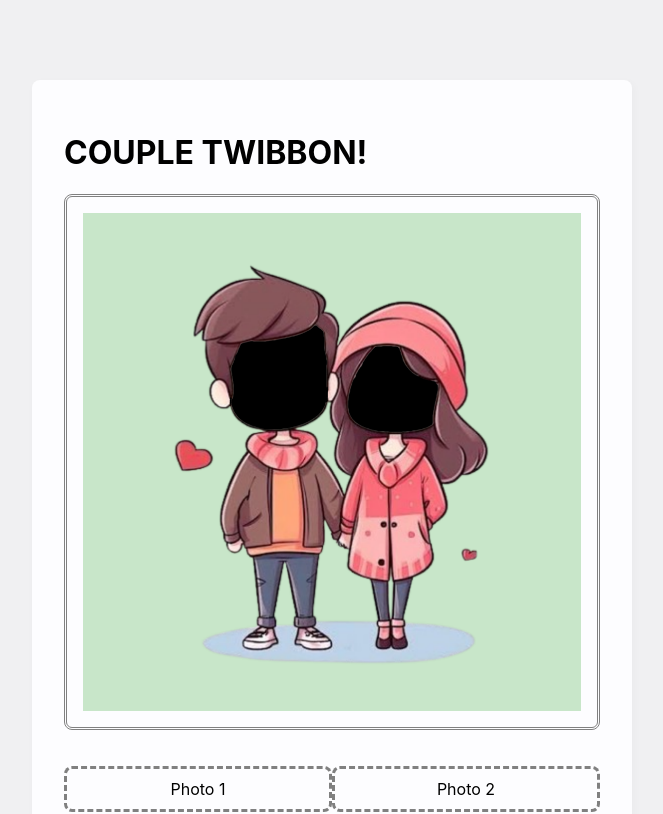
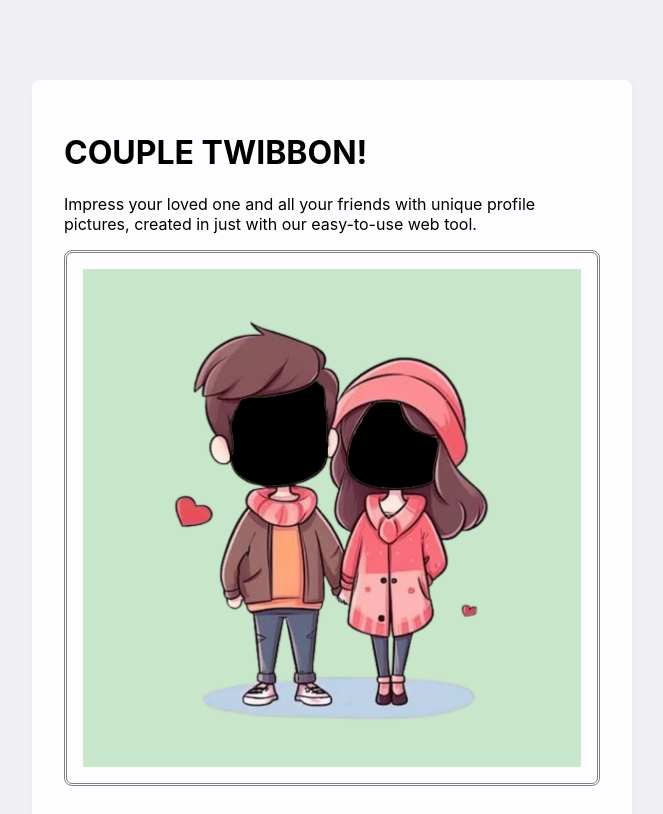
Before and after one commit to susahcebok/couple-twibbon, a Svelte app: page / in a window 1280 px wide. Shown: the top 814 px of the page, without its empty margins (308-971 px from the left). Built offline with nearby package versions, Linux system fonts and the light colour scheme.

Commit message:
Update App.svelte

```diff
--- a/src/App.svelte
+++ b/src/App.svelte
@@ -4,6 +4,7 @@
 
 <main>
 	<h1>Couple {name}!</h1>
+        <p>Impress your loved one and all your friends with unique profile pictures, created in just with our easy-to-use web tool.</p>
         <div id='full' style="display:none;">
 
         <div class="canvas-container">
```
